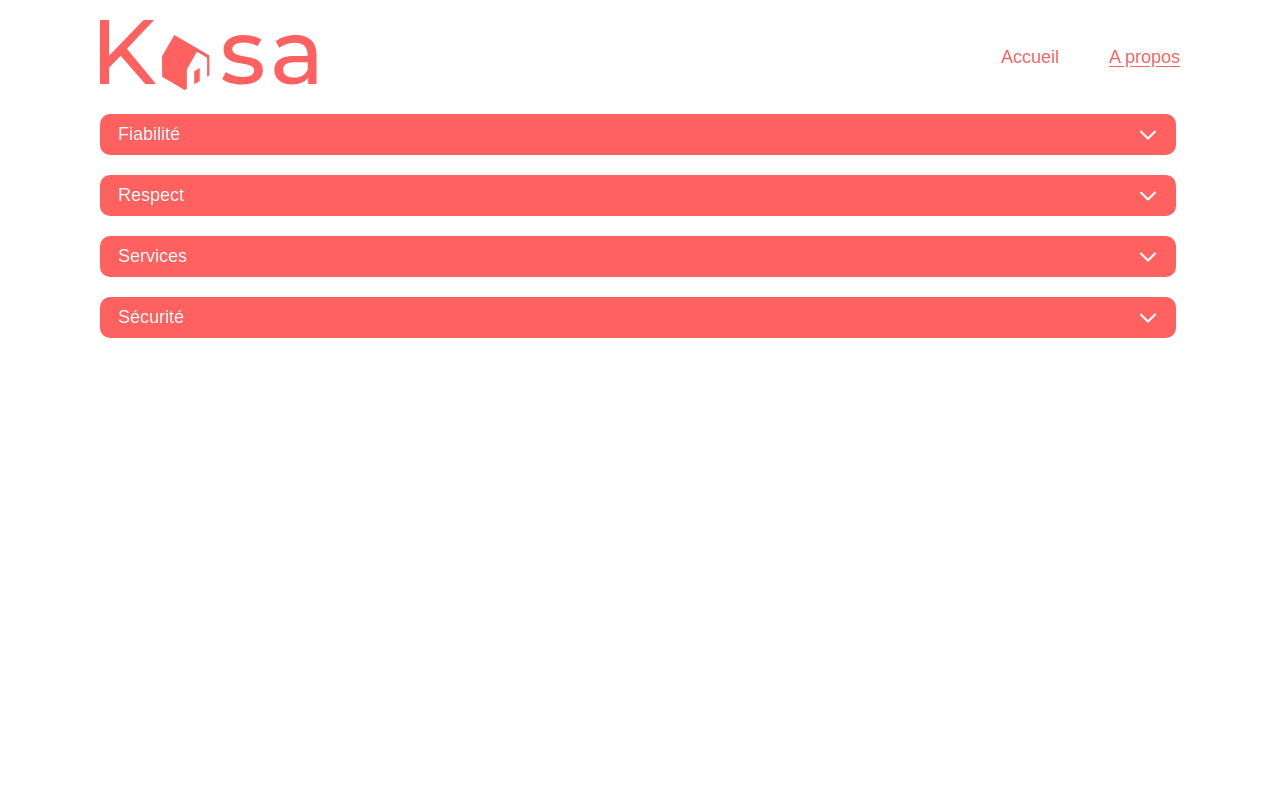
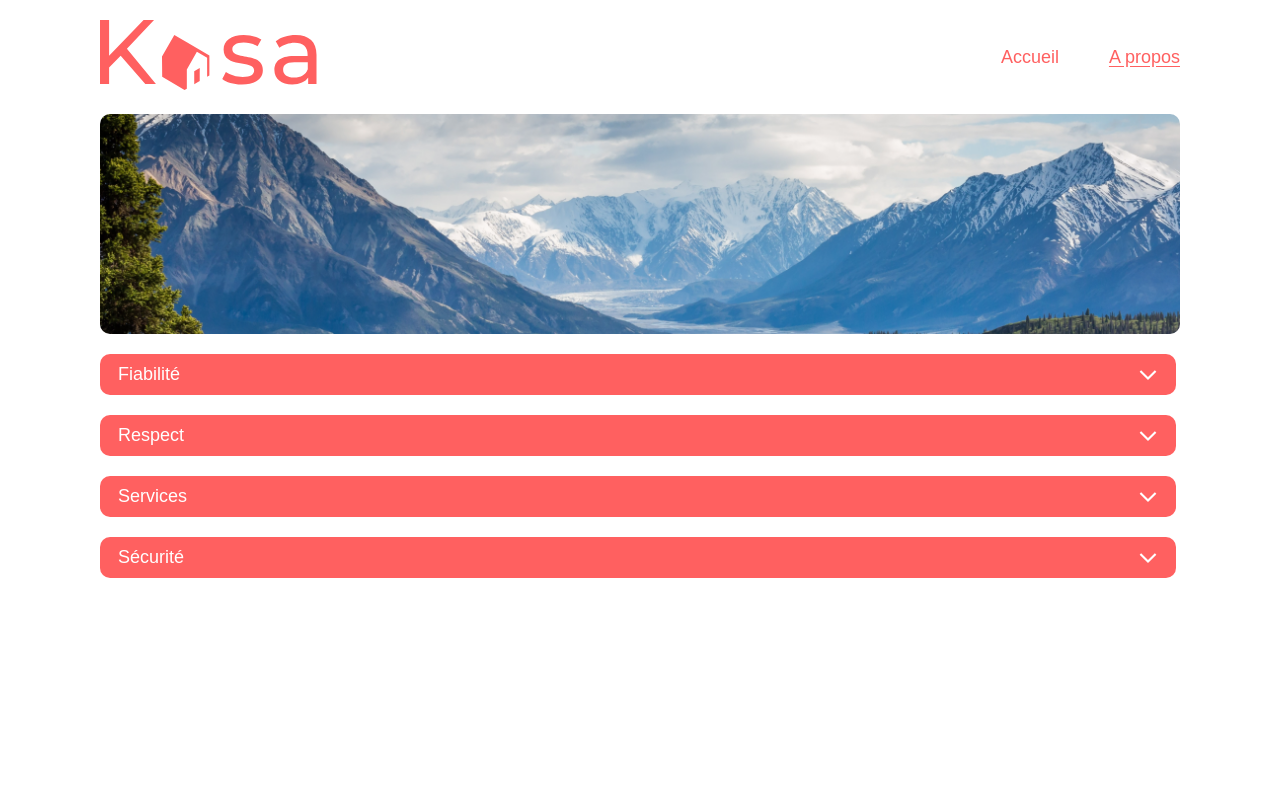
Before and after one commit to FabienStervinou/fabienstervinou_11_30052022, a React (Create React App) app: page /about in a window 1280 px wide. Shown: the top 800 px of the page. Built offline with nearby package versions, Linux system fonts and the light colour scheme; the HTML template or start-up script is replaced by a standard one.

Commit message:
<About> view add banner

```diff
--- a/src/views/about/index.js
+++ b/src/views/about/index.js
@@ -1,5 +1,6 @@
 import React from 'react';
 import { Dropdown } from '../../components/Dropdown/index.js';
+import banner from "../../assets/img/banner-about.png";
 import './style.scss';
 
 export function About () {
@@ -25,6 +26,9 @@ export function About () {
 
   return (
     <main id="main" className='about'>
+      <div className="banner">
+        <img src={banner} alt="Paysage de montagne" />
+      </div>
       {
         contentData.map((data) => {
           return <Dropdown key={data.key} title={data.key} content={data.content} />
--- a/src/views/about/style.scss
+++ b/src/views/about/style.scss
@@ -1,3 +1,33 @@
+@import '../../assets/styles/sass/_variables.scss';
+
 .about {
   margin: 0 20px;
+
+  .banner {
+    display: flex;
+    justify-content: center;
+    position: relative;
+    overflow: hidden;
+    margin-bottom: 20px;
+
+    img {
+      width: 100%;
+      height: 120px;
+      object-fit: cover;
+      margin: 0 auto;
+      border-radius: $radius-small;
+    }
+  }
 }
+
+@media only screen and (min-width: 768px) {
+  .about {
+    .banner {
+      height: 220px;
+
+      img {
+        height: auto;
+      }
+    }
+  }
+}
```
Also changed, not shown: src/assets/img/banner-about.png (added).
